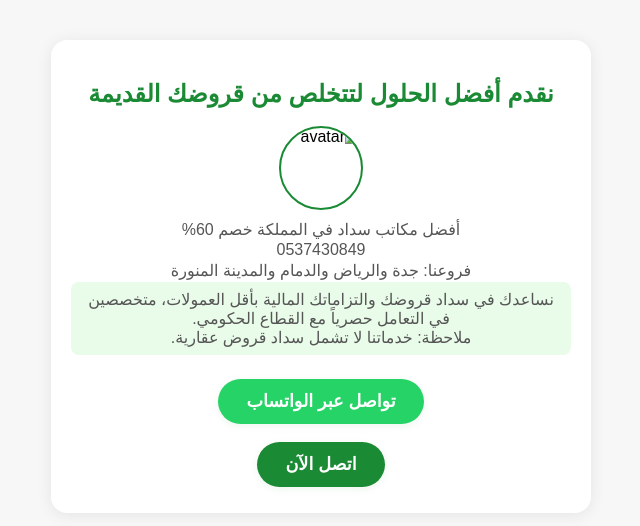
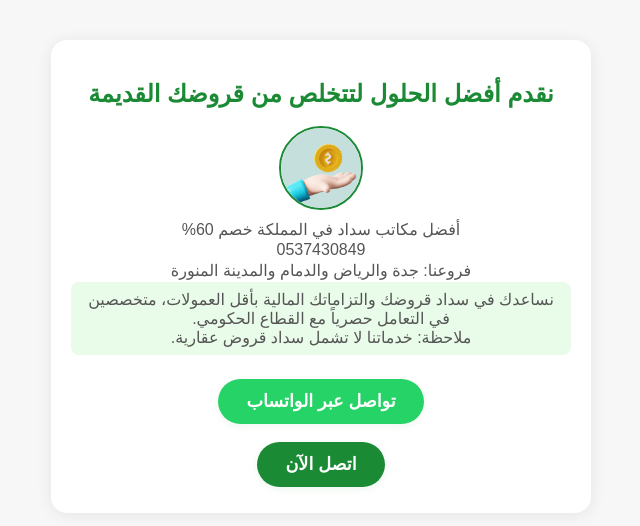
Before and after one commit to hmediron/tsdeed-clone, a plain HTML site: page index.html in a window 1280 px wide. Shown: the whole page, without its empty margins (319-959 px from the left). Drawn offline with Linux system fonts and the light colour scheme.

Commit message:
Add files via upload

```diff
--- a/index.html
+++ b/index.html
@@ -13,7 +13,7 @@
         </header>
         <section class="info">
             <div class="avatar">
-                <img src="image/ava.png" alt="avatar" width="80" height="80">
+                <img src="ava.png" alt="avatar" width="80" height="80">
             </div>
             <div class="contact-details">
                 <p>أفضل مكاتب سداد في المملكة خصم 60%</p>
```
